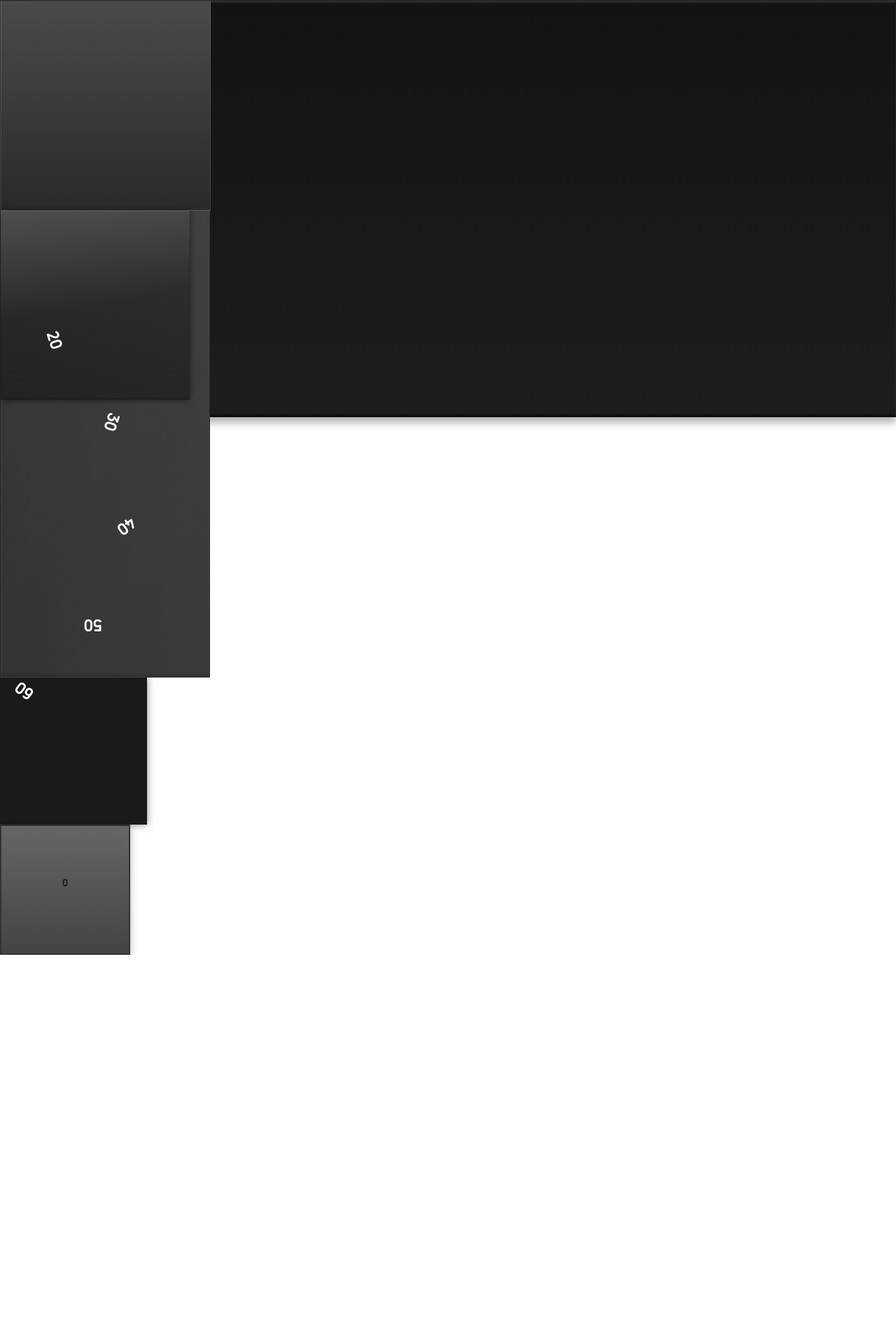
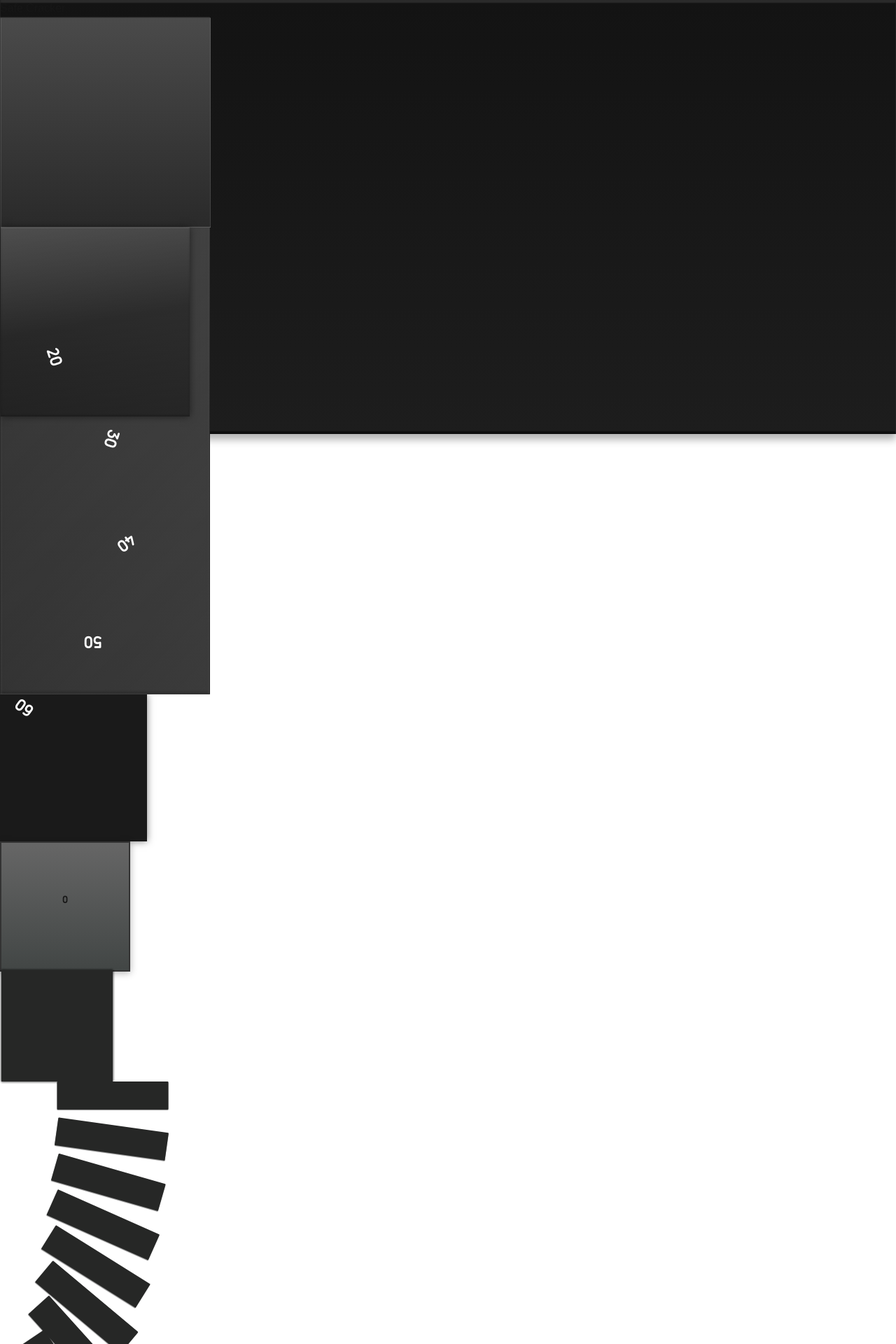
Before and after one commit to SANNNNN-123/threeDials, a Next.js app: page / in a window 1280 px wide. Shown: the top 1920 px of the page at 70% size. Before the commit the page ends 1364 px from the top, so only its background shows below. Built offline with nearby package versions, Linux system fonts and the light colour scheme.

Commit message:
fix graph

```diff
--- a/src/app/components/dial/graph.tsx
+++ b/src/app/components/dial/graph.tsx
@@ -31,7 +31,7 @@ interface GraphProps {
       >
         {/* Grid Container */}
         <div
-          className="absolute bg-black border-2 border-white"
+          className="absolute bg-black border-2 border-white "
           style={{
             top: '24px',
             bottom: '24px',
--- a/src/app/components/dial/rotation.tsx
+++ b/src/app/components/dial/rotation.tsx
@@ -1,7 +1,7 @@
 'use client';
 
 import React, { useState, useRef, useEffect } from 'react';
-import Graph from './graph';
+
 
 interface RotaryDialProps {
   size?: number;
@@ -208,7 +208,7 @@ const RotaryDial: React.FC<RotaryDialProps> = ({
         style={{
           width: size * 0.62,
           height: size * 0.62,
-          background: 'linear-gradient(to bottom, #666666, #444444)',
+          background: 'linear-gradient(to bottom, #666666, #424645)',
           boxShadow: '0 2px 10px rgba(0,0,0,0.3)',
           fontFamily: 'DuePuntoZero Pro Bold, sans-serif',
           border: '2px solid #333',
@@ -218,15 +218,62 @@ const RotaryDial: React.FC<RotaryDialProps> = ({
         <div
           className="text-6xl text-white flex items-center justify-center"
           style={{
-            transform: 'translateY(-10px)',  // Fine-tune vertical alignment
-            height: '100%',                 // Ensure full height for centering
-            width: '100%',                  // Ensure full width for centering
+            transform: 'translateY(-10px)',
+            height: '100%',
+            width: '100%',
             display: 'flex',
             alignItems: 'center',
-            justifyContent: 'center'
+            justifyContent: 'center',
+            zIndex: 100,
           }}
         >
           {currentNumber}
+        </div>
+
+        {/* Smaller circle below number */}
+        <div
+          className="absolute rounded-full"
+          style={{
+            width: size * 0.53,
+            height: size * 0.53,
+            backgroundColor: '#262726',
+            boxShadow: `
+              -2px 0 2px rgba(0,0,0,0.3),
+              2px 0 2px rgba(0,0,0,0.3),
+              0 -2px 2px rgba(0,0,0,0.3),
+              0 2px 2px rgba(0,0,0,0.3)
+
+            `,
+            zIndex: 2
+          }}
+        />
+
+        {/* Gear teeth circle */}
+        <div
+          className="absolute top-1/2 left-1/2 transform -translate-x-1/2 -translate-y-1/2 rounded-full"
+          style={{
+            width: size * 0.53,
+            height: size * 0.53,
+            zIndex: 1
+          }}
+        >
+          {/* Gear teeth */}
+          {Array.from({ length: 45 }).map((_, i) => (
+            <div
+              key={`gear-${i}`}
+              className="absolute w-[9px] bg-[#2a2a2a]"
+              style={{
+                height: '40px',
+                top: '37%',
+                left: '50%',
+                transformOrigin: '0 50%',
+                transform: `rotate(${i * 8}deg) translateX(${size * 0.265}px)`,
+                boxShadow: '0 1px 1px rgba(0,0,0,0.5)',
+                borderRadius: '1px',
+                backgroundColor: '#262726',
+              }}
+            />
+          ))}
         </div>
       </div>
 
--- /dev/null
+++ b/src/app/components/nav/navbar.tsx
@@ -0,0 +1,9 @@
+export default function Navbar() {
+  return (
+    <nav className="fixed top-0 w-full max-w-md mx-auto left-0 right-0 h-16 bg-[#222222] border-b border-white/10 flex items-center px-4">
+      <div className="text-white font-monospace text-lg">
+        Safe Cracker
+      </div>
+    </nav>
+  )
+}
--- a/src/app/page.tsx
+++ b/src/app/page.tsx
@@ -3,6 +3,7 @@
 import { useState } from "react"
 import Rotation from "./components/dial/rotation"
 import Graph from "./components/dial/graph"
+import Navbar from "./components/nav/navbar"
 
 export default function DialPage() {
   const [value, setValue] = useState(0)
@@ -13,7 +14,7 @@ export default function DialPage() {
 
   return (
     <div
-      className="min-h-screen flex flex-col items-center justify-center"
+      className="min-h-screen w-full max-w-md mx-auto relative pt-16"
       style={{
         background: '#181818',
         backgroundImage: `
@@ -26,29 +27,15 @@ export default function DialPage() {
         `
       }}
     >
-      <div className="flex flex-col items-center space-y-16">
+      <Navbar />
+      <div className="flex flex-col items-center space-y-8 mt-8">
         <Rotation onChange={handleRotation} />
 
-        {/* Added margin and increased height for the graph */}
-        <div className="my-8">
+        <div className="w-full flex justify-center px-4">
           <Graph value={value} />
         </div>
 
         <div className="space-y-8">
-          {/* Button Controls */}
-          {/* <div className="flex gap-4 justify-center">
-            <button className="w-16 h-16 bg-white rounded-lg shadow-md text-2xl text-gray-400 hover:bg-gray-50 transition-colors">
-              —
-            </button>
-            <button className="w-16 h-16 bg-white rounded-lg shadow-md text-2xl text-gray-400 hover:bg-gray-50 transition-colors">
-              —
-            </button>
-            <button className="w-16 h-16 bg-white rounded-lg shadow-md text-2xl text-gray-400 hover:bg-gray-50 transition-colors">
-              —
-            </button>
-          </div> */}
-
-          {/* Attempts and Timer */}
           <div className="text-center space-y-1">
             <div className="text-gray-500">Attempts: 2</div>
             <div className="font-mono">
```
